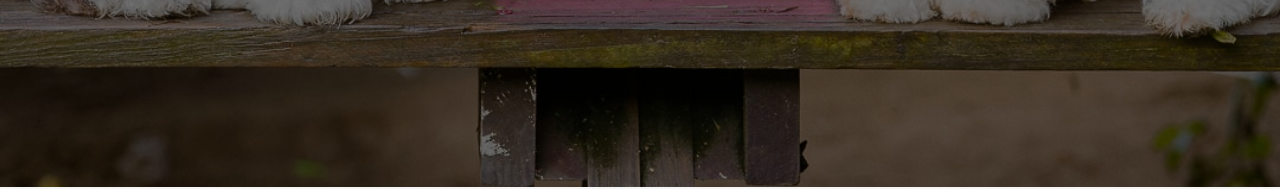
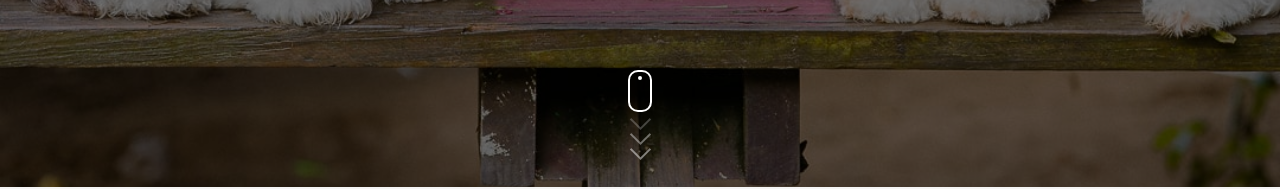
Before and after one commit to Jhoel24/invitacion_boda_2022, a React (Vite) app: page / in a window 1280 px wide. Shown: the part 613-802 px from the top of the page. Built offline with nearby package versions, Linux system fonts and the light colour scheme.

Commit message:
mouse agregado

```diff
--- a/src/components/Banner.jsx
+++ b/src/components/Banner.jsx
@@ -1,6 +1,7 @@
 import styled from "styled-components"
 import CountdownTimer from "./CountdownTimer"
 import { Link } from 'react-router-dom'
+import ScrollDown from "./ScrollDown"
 
 const ContenidoNavegacion = styled.div`
     position: absolute;
@@ -57,6 +58,7 @@ const Banner = () => {
                         countdownTimestampMs={partyDate}
                     />
                     <p className="texto-banner">¡Nos vamos a casar!</p> */}
+                <ScrollDown />
             </div>
         </div>
     )
--- /dev/null
+++ b/src/components/ScrollDown.jsx
@@ -0,0 +1,16 @@
+const ScrollDown = () => {
+    return (
+        <div className="scrollDown">
+          <div className="scrollDown__wheel">
+              <div className="scrollDown__wheel--inner"></div>
+          </div>
+          <div className="scrollDown__arrows">
+              <span className="scrollDown__arrow"></span>
+              <span className="scrollDown__arrow"></span>
+              <span className="scrollDown__arrow"></span>
+          </div>
+      </div>
+    )
+}
+
+export default ScrollDown
--- a/src/index.css
+++ b/src/index.css
@@ -286,3 +286,87 @@ img {
   justify-content: center;
   align-items: center;
 }
+
+.scrollDown {
+  position: absolute;
+  bottom: 3rem;
+  left: 50%;
+  transform: translateX(-50%);
+  gap: 1rem;
+}
+
+.scrollDown__wheel {
+  height: 42px;
+  width: 24px;
+  border-radius: 10px;
+  border: 2px solid #fff;
+}
+
+.scrollDown__wheel--inner {
+  position: absolute;
+  left: 10px;
+  margin-top: 5px;
+  width: 4px;
+  height: 4px;
+  background: white;
+  border-radius: 50%;
+  animation: movingWheel 0.5s linear infinite;
+}
+
+@keyframes movingWheel {
+  0% {
+      top: 1px;
+  }
+  15% {
+      top: 2px;
+  }
+  50% {
+      top: 3px;
+  }
+  75% {
+      top: 2px;
+  }
+  100% {
+      top: 1px;
+  }
+}
+
+.scrollDown__arrows {
+  display: flex;
+  flex-direction: column;
+  align-items: center;
+}
+
+.scrollDown__arrow {
+  width: 15px;
+  height: 15px;
+  border-right: 2px solid #fff;
+  border-bottom: 2px solid #fff;
+  transform: rotate(45deg);
+  animation: scrollAnim 1s infinite;
+  animation-direction: alternate;
+}
+
+.scrollDown__arrow:nth-child(1) {
+  animation-delay: 0.1s;
+}
+
+.scrollDown__arrow:nth-child(2) {
+  animation-delay: 0.2s;
+}
+
+.scrollDown__arrow:nth-child(3) {
+  animation-delay: 0.3s;
+}
+
+@keyframes scrollAnim {
+  0% {
+      opacity: 0;
+  }
+  50% {
+      opacity: 0.5;
+  }
+  100% {
+      opacity: 1;
+  }
+}
```
